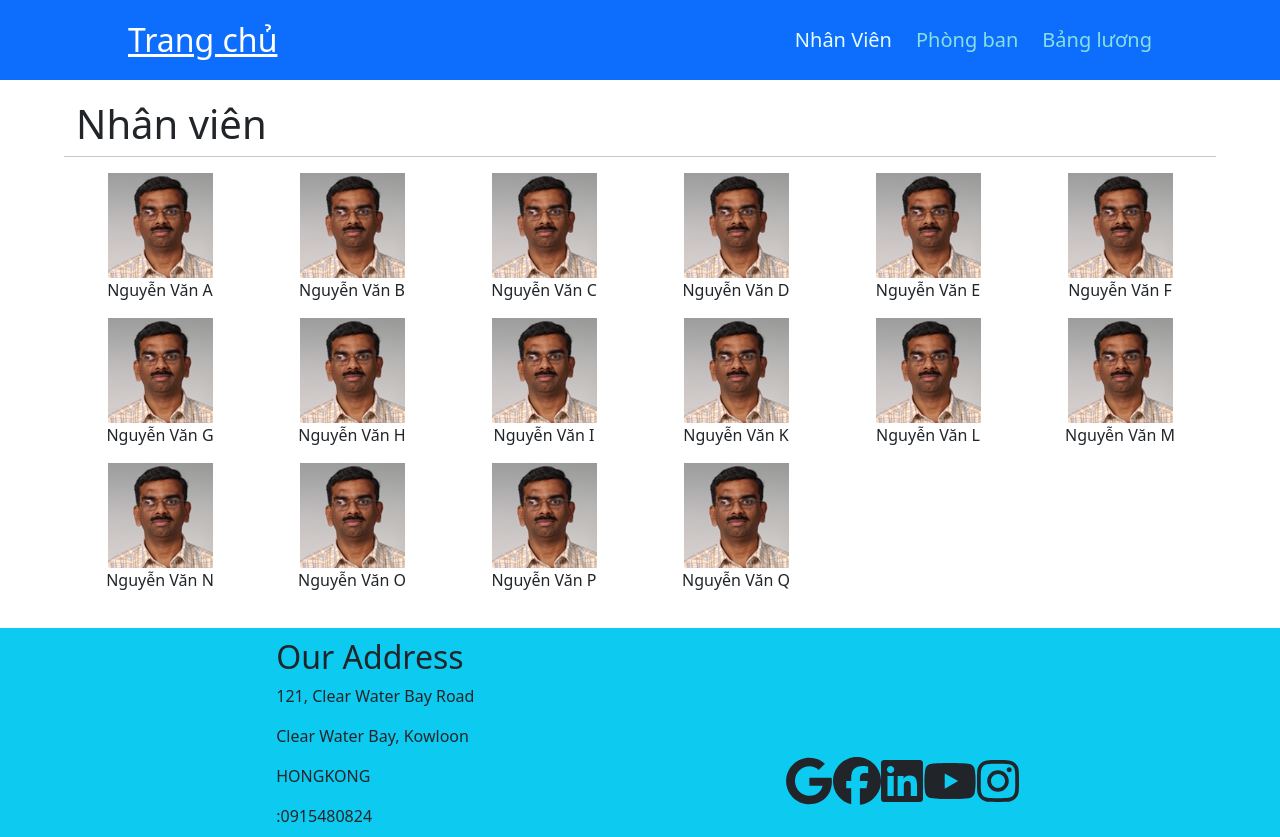
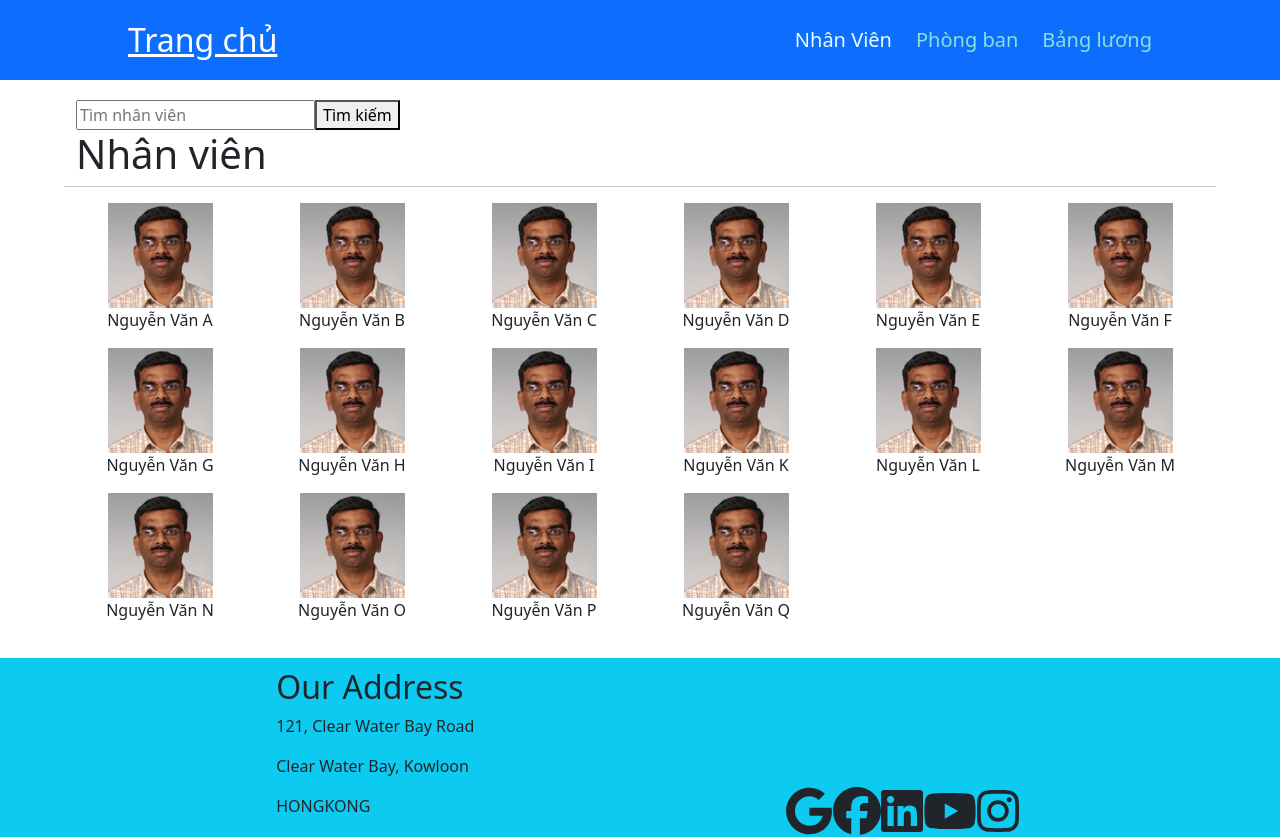
Before and after one commit to ngldung/Funix-React, a React (Create React App) app in the folder asm2/: page /staffs in a window 1280 px wide. Shown: the top 837 px of the page. Built offline with nearby package versions, Linux system fonts and the light colour scheme.

Commit message:
add SearchBar component

```diff
--- /dev/null
+++ b/asm2/src/components/UI/SearchBar.js
@@ -0,0 +1,20 @@
+const searchSubmitHandler = (event) => {
+  event.preventDefault();
+};
+
+const SearchBar = () => (
+  <form onSubmit={searchSubmitHandler}>
+    <label htmlFor="header-search">
+      <span className="visually-hidden">Tìm nhân viên</span>
+    </label>
+    <input
+      type="text"
+      id="header-search"
+      placeholder="Tìm nhân viên"
+      name="s"
+    />
+    <button type="submit">Tìm kiếm</button>
+  </form>
+);
+
+export default SearchBar;
--- a/asm2/src/pages/StaffList.js
+++ b/asm2/src/pages/StaffList.js
@@ -1,8 +1,10 @@
 import ListStaff from "../components/staff/ListStaff";
+import SearchBar from "../components/UI/SearchBar";
 
 const StaffList = () => {
   return (
     <div className="row">
+    <SearchBar />
       <h1>Nhân viên</h1>
       <hr />
       <ListStaff />
```
Also changed, not shown: asm2/src/App.css (added, +9 -0 lines), asm2/src/components/staff/ListStaff.js (line endings or trailing spaces).
